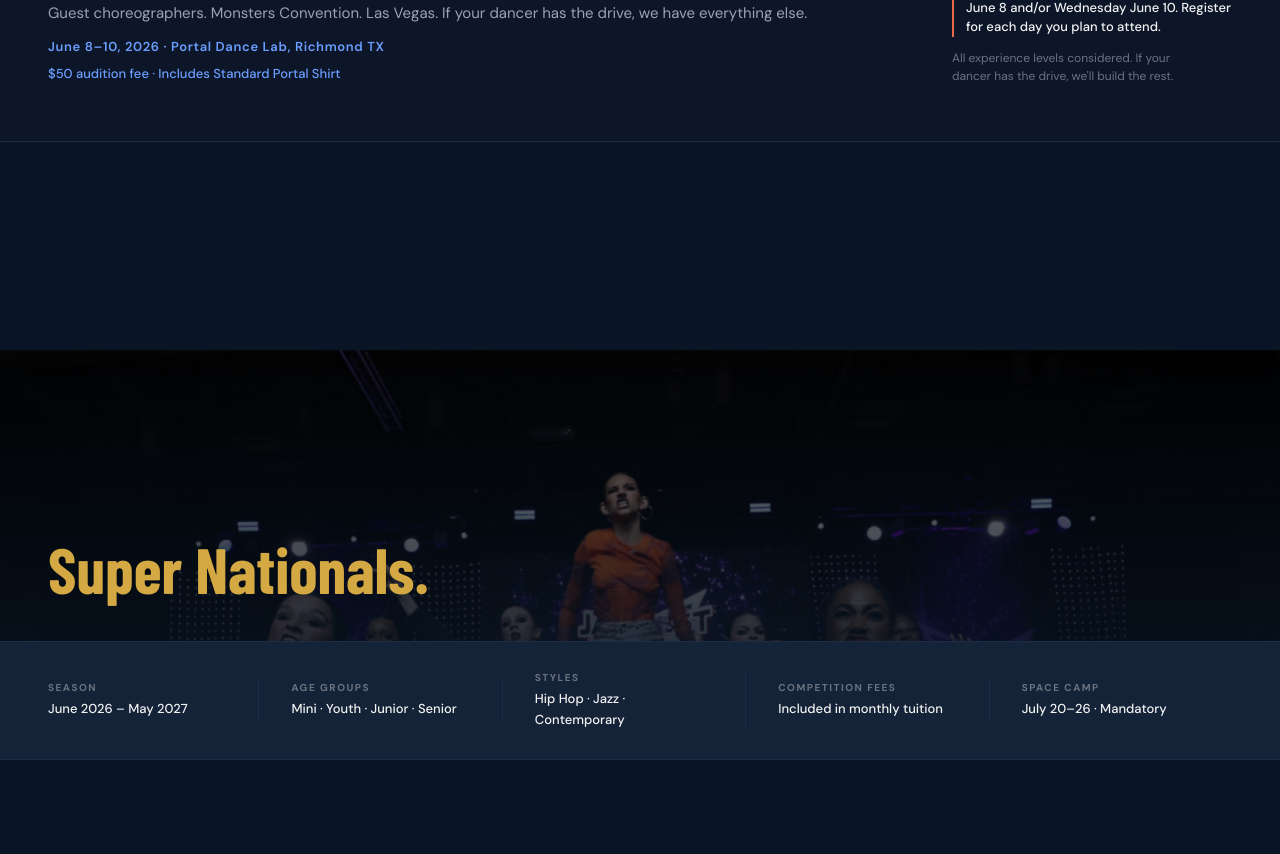
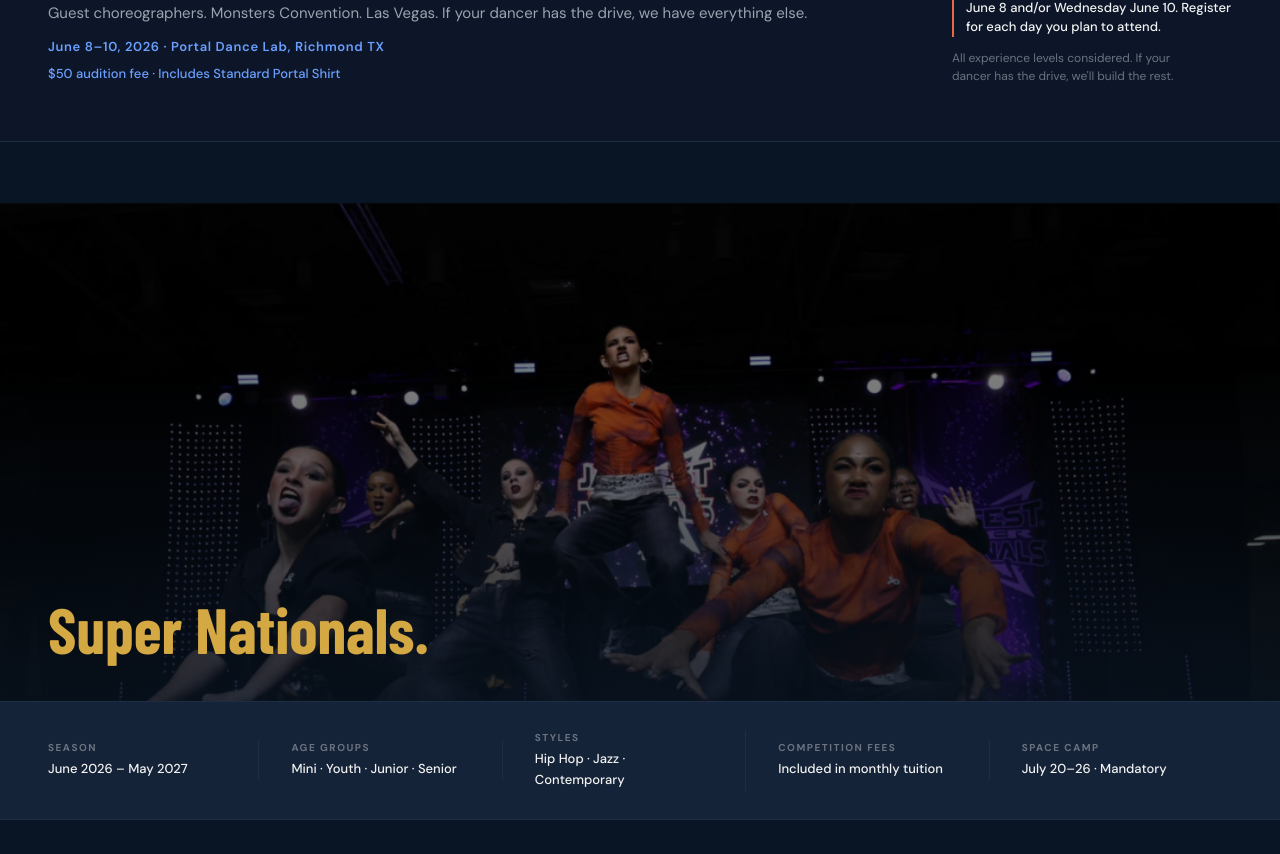
Before and after one commit to Portal-Dance-Lab/portaldancelab, a Next.js app: page /teams in a window 1280 px wide. Shown: the part 533-1387 px from the top of the page. Built offline with nearby package versions, Linux system fonts and the light colour scheme; a web font is replaced by a local one.

Commit message:
Teams photo: taller strip, better crop position

```diff
--- a/app/globals.css
+++ b/app/globals.css
@@ -853,10 +853,10 @@ footer {
 
 /* TEAMS PHOTO STRIP */
 .teams-photo-strip {
-  position: relative; height: 500px; overflow: hidden;
+  position: relative; height: 560px; overflow: hidden;
   border-bottom: 1px solid var(--edge);
 }
-.teams-photo-img { width: 100%; height: 100%; object-fit: cover; object-position: center 15%; display: block; filter: brightness(0.5); }
+.teams-photo-img { width: 100%; height: 100%; object-fit: cover; object-position: center 30%; display: block; filter: brightness(0.5); }
 .teams-photo-overlay {
   position: absolute; inset: 0; display: flex; align-items: flex-end;
   padding: 40px 48px;
```
